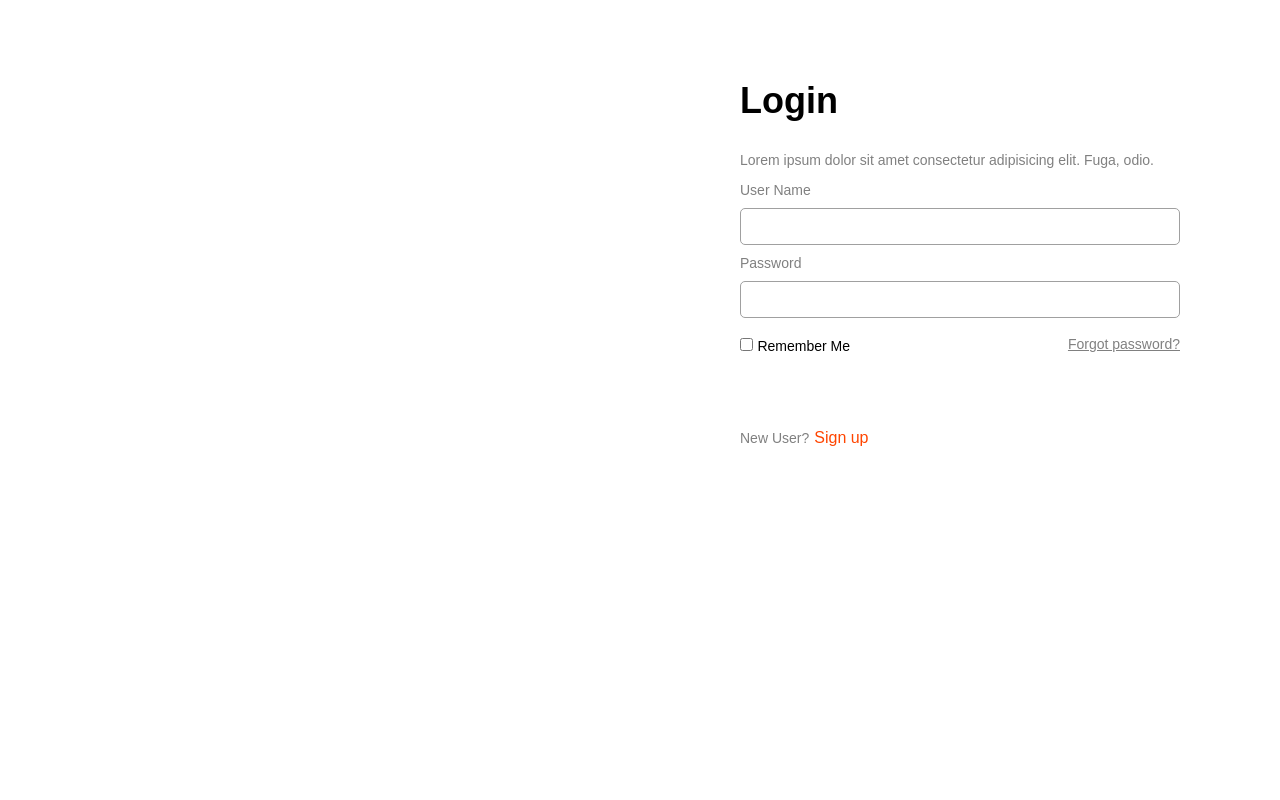
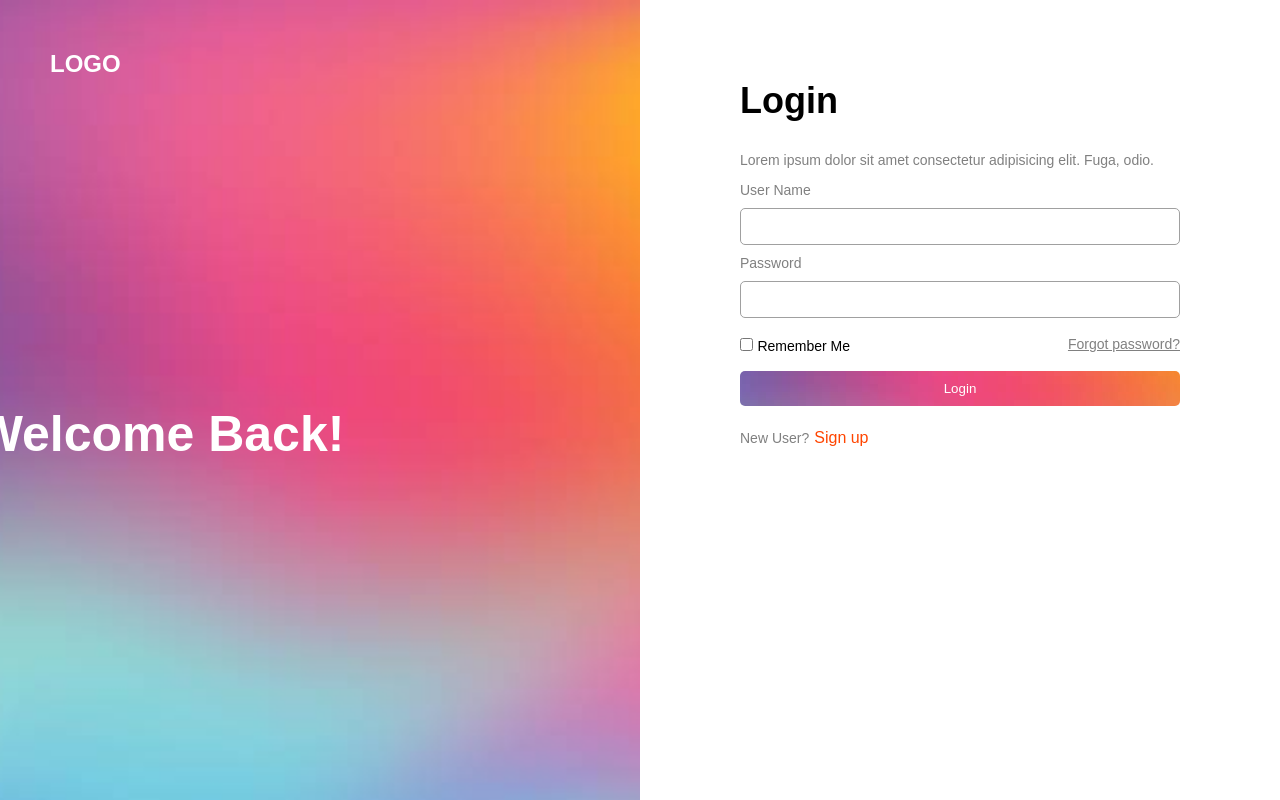
Before and after one commit to ARs-world07/login-page-1, a plain HTML site: page index.html in a window 1280 px wide. Drawn offline with Linux system fonts and the light colour scheme; the site is published under a folder, as on GitHub Pages, so addresses that start at the root find nothing.

Commit message:
Update style.css

```diff
--- a/style.css
+++ b/style.css
@@ -16,7 +16,7 @@ body {
 .left {
     height: 100vh;
     width: 50vw;
-    background: url('/img/bg.jpg');
+    background: url('img/bg.jpg');
     background-repeat: no-repeat;
     background-size: cover;
     background-position: center;
@@ -85,7 +85,7 @@ input {
 }
 
 .button {
-    background: url('/img/bg.jpg');
+    background: url('img/bg.jpg');
     background-position: center center;
     border: none;
     color: white;
```
